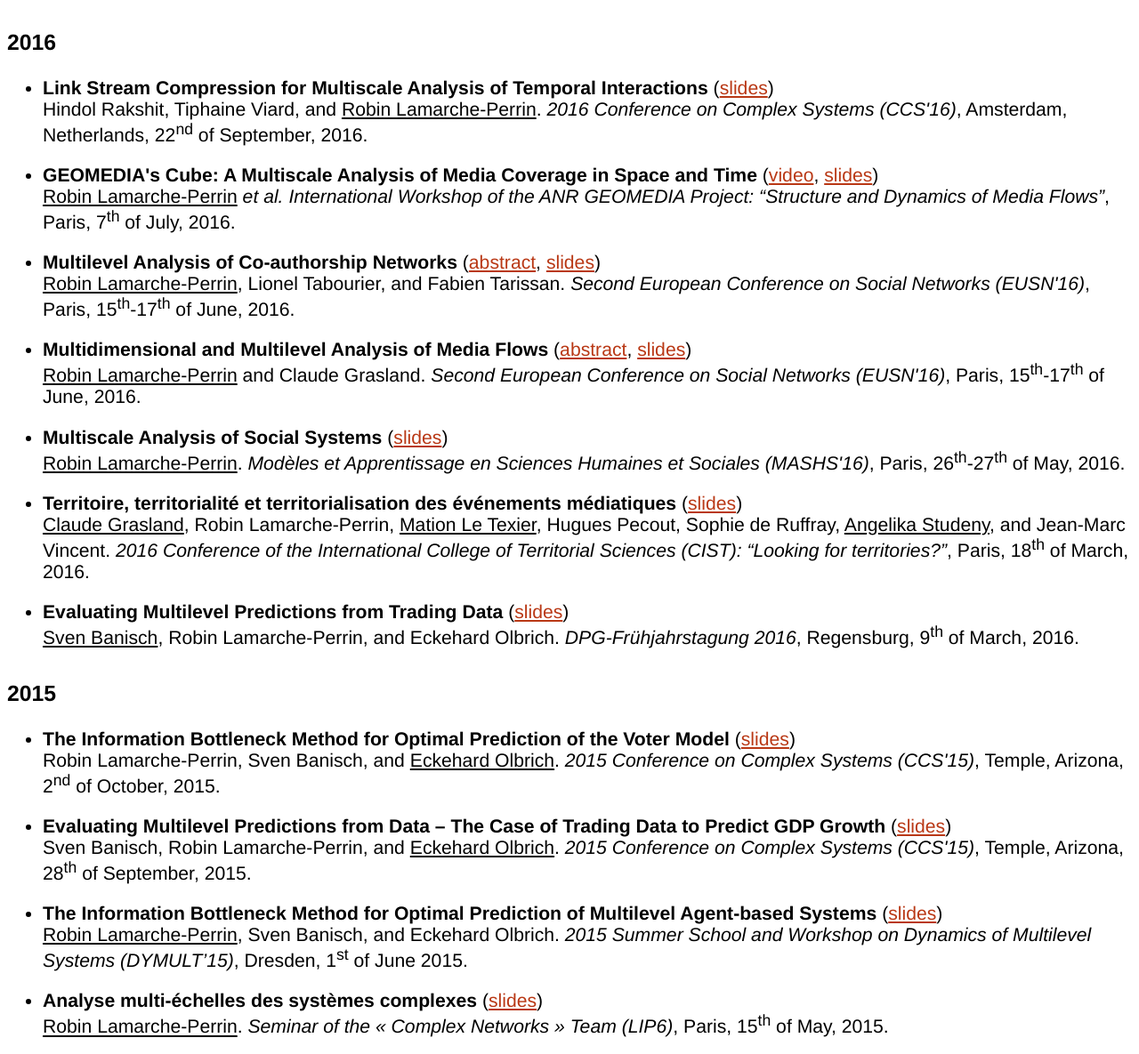
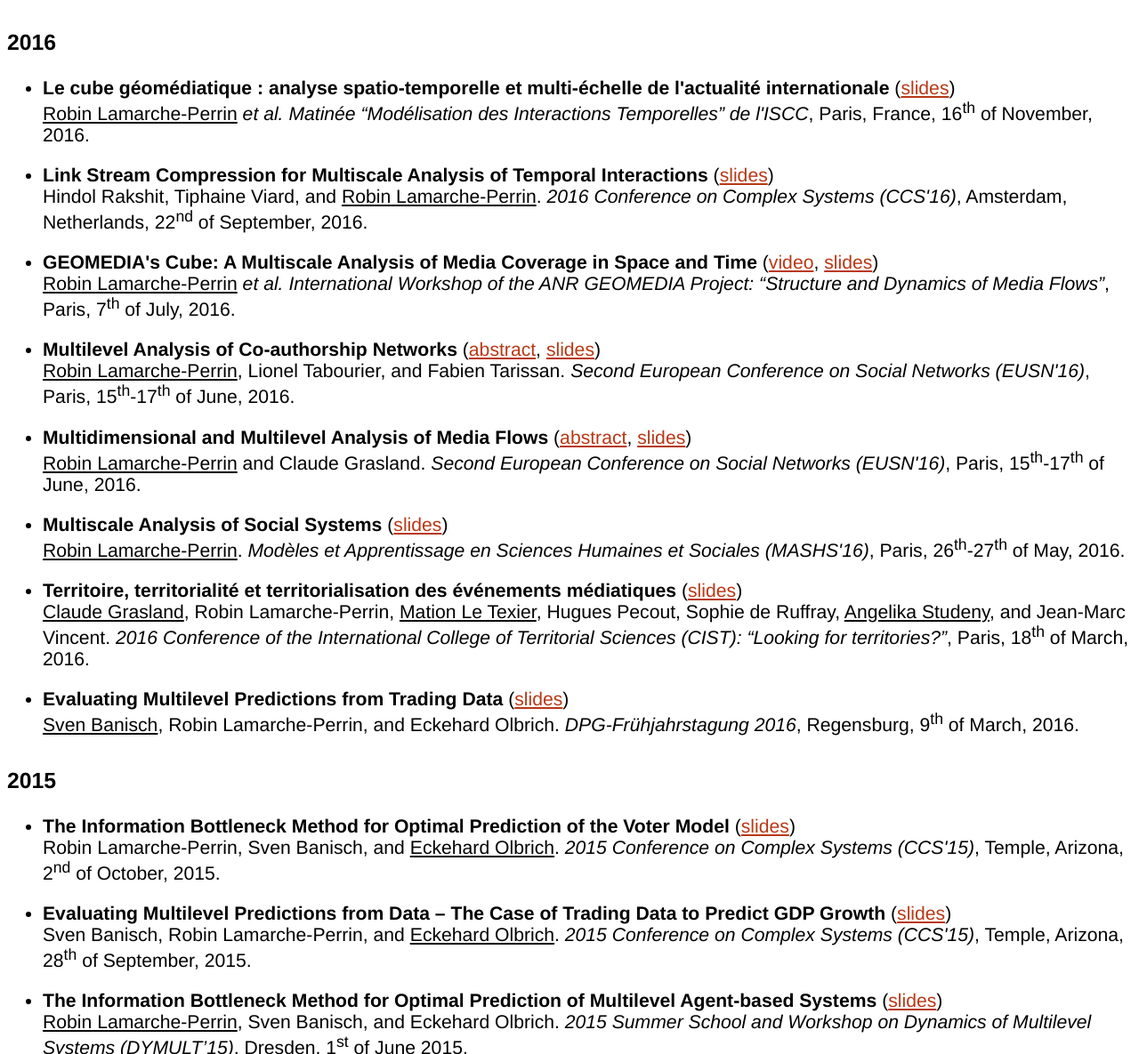
Before and after one commit to Lamarche-Perrin/homepage, a plain HTML site: page html/talks.html in a window 1280 px wide. Shown: the part 56-1241 px from the top of the page at 89% size. Drawn offline with Linux system fonts and the light colour scheme.

```diff
--- a/html/talks.html
+++ b/html/talks.html
@@ -22,6 +22,9 @@
 
 	<h3>2016</h3>
 	<ul>
+	  <li><b>Le cube géomédiatique&nbsp;: analyse spatio-temporelle et multi-échelle de l'actualité internationale</b> (<a href="../pdf/lamarche-perrin_et_al_2016_MIT_slides.pdf" target="_blank">slides</a>)<br>
+		<u>Robin Lamarche-Perrin</u> <i>et al.</i> <i>Matinée “Modélisation des Interactions Temporelles” de l'ISCC</i>, Paris, France, 16<sup>th</sup> of November, 2016.</li>
+
 	  <li><b>Link Stream Compression for Multiscale Analysis of Temporal Interactions</b> (<a href="../pdf/rakshit_et_al_2016_CCS_slides.pdf" target="_blank">slides</a>)<br>
 		Hindol Rakshit, Tiphaine Viard, and <u>Robin Lamarche-Perrin</u>. <i>2016 Conference on Complex Systems (CCS'16)</i>, Amsterdam, Netherlands, 22<sup>nd</sup> of September, 2016.</li>
 
@@ -56,7 +59,7 @@
 		<u>Robin Lamarche-Perrin</u>, Sven Banisch, and Eckehard Olbrich. <i>2015 Summer School and Workshop on Dynamics of Multilevel Systems (DYMULT’15)</i>, Dresden, 1<sup>st</sup> of June 2015.</li>
 
 	  <li><b>Analyse multi-échelles des systèmes complexes</b> (<a href="../pdf/lamarche-perrin_2015_LIP6_SEMINAR_slides.pdf" target="_blank">slides</a>)<br>
-		<u>Robin Lamarche-Perrin</u>. <i>Seminar of the &laquo;&nbsp;Complex Networks&nbsp;&raquo; Team (LIP6)</i>, Paris, 15<sup>th</sup> of May, 2015.</li>
+		<u>Robin Lamarche-Perrin</u>. <i>Seminar of the “Complex Networks” Team (LIP6)</i>, Paris, 15<sup>th</sup> of May, 2015.</li>
 
 	  <li><b>Analyse multi-échelles des systèmes complexes. Théorie de l'information et optimisation combinatoire</b> (<a href="../pdf/lamarche-perrin_2015_LIP_SEMINAR_slides.pdf" target="_blank">slides</a>)<br>
 		<u>Robin Lamarche-Perrin</u>. <i>Seminar of the DANTE Team (LIP)</i>, Lyon, 20 April 2015.</li>
```
Also changed, not shown: html/home.html (+3 -0 lines), 1 other file.
